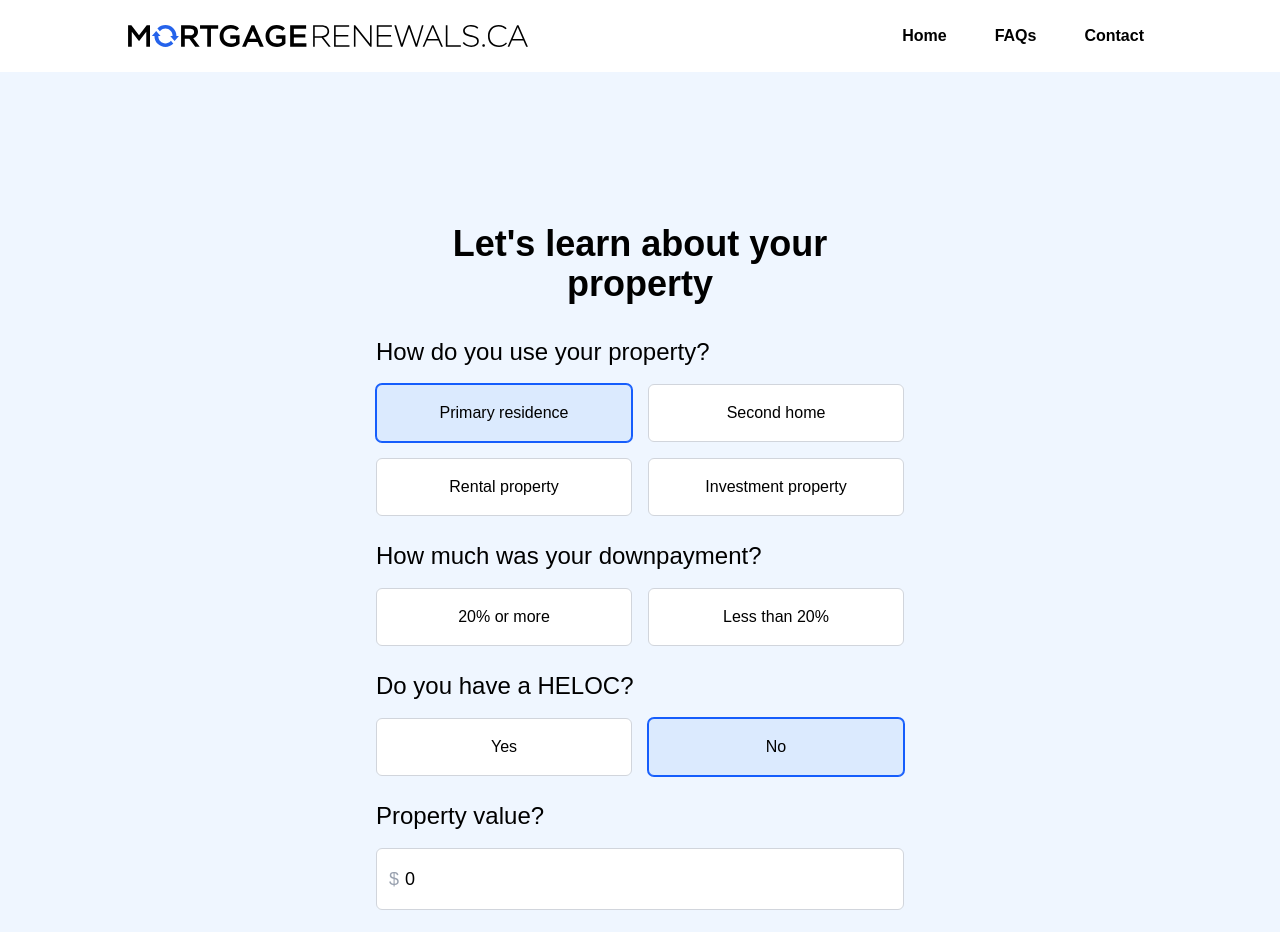
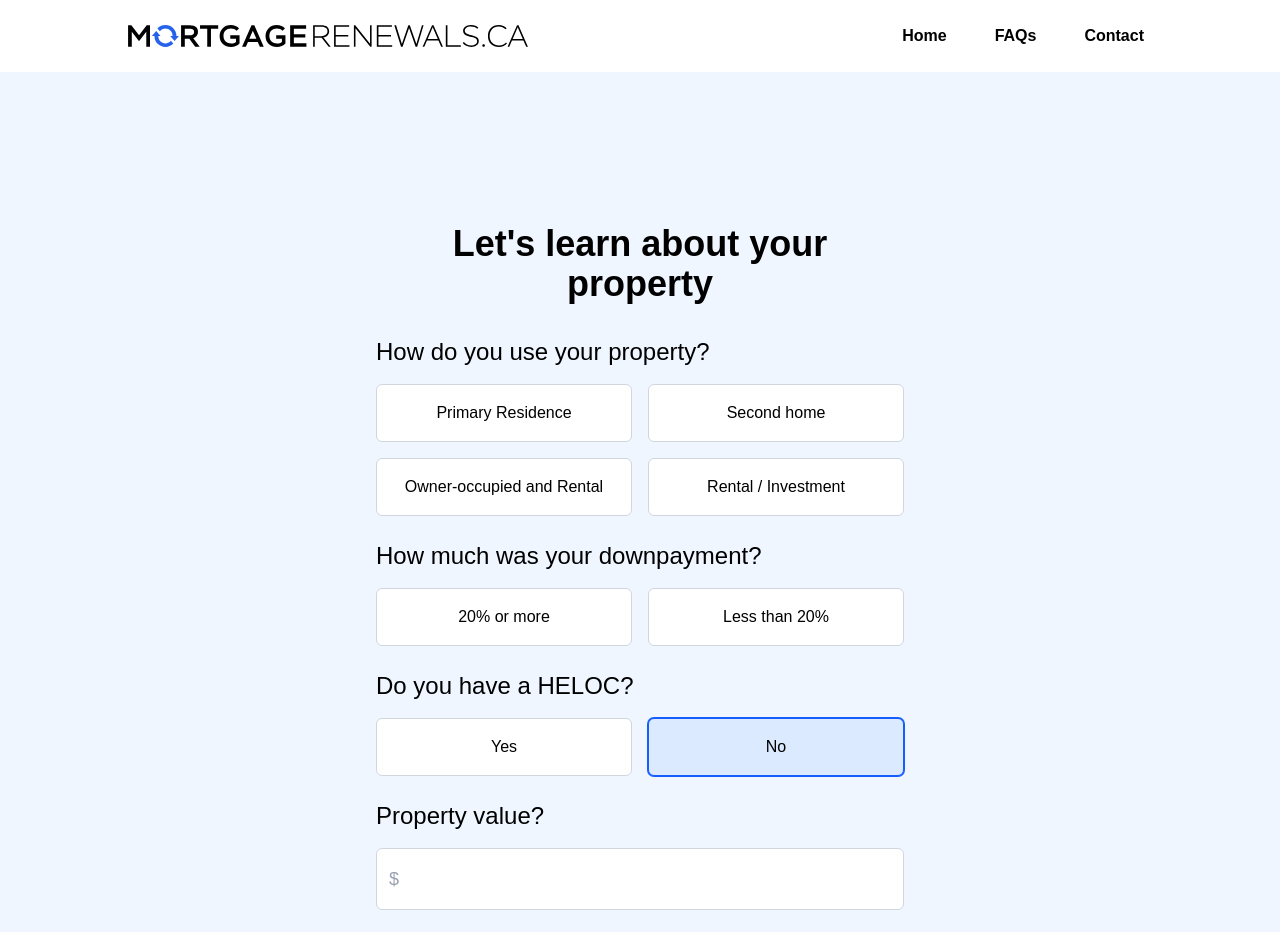
Before and after one commit to OBA-Creative/mortgage-renewal, a Next.js app: page /questionnaire/property in a window 1280 px wide. Shown: the top 932 px of the page. Built offline with nearby package versions, Linux system fonts and the light colour scheme; a web font is replaced by a local one.

Commit message:
Z's first feedback update

```diff
--- a/app/questionnaire/mortgage/page.js
+++ b/app/questionnaire/mortgage/page.js
@@ -13,14 +13,21 @@ export default function MortgagePage() {
     defaultValues: {
       belowOneMillion: "no",
       lender: "",
+      otherLender: "",
       maturityDate: "",
     },
   });
 
   const router = useRouter();
+  const selectedLender = watch("lender");
 
   const onSubmit = (data) => {
-    console.log("Mortgage data:", data);
+    // If 'Other' is selected, use the custom lender value
+    const payload = {
+      ...data,
+      lender: data.lender === "Other" ? data.otherLender : data.lender,
+    };
+    console.log("Mortgage data:", payload);
     router.push("/questionnaire/contact-info");
   };
 
@@ -112,6 +119,28 @@ export default function MortgagePage() {
           {errors.lender && (
             <p className="text-red-600 mt-1">{errors.lender.message}</p>
           )}
+
+          {/* Conditional 'Other' Input */}
+          {selectedLender === "Other" && (
+            <div className="flex flex-col space-y-2 mt-8">
+              <label htmlFor="otherLender" className="text-2xl">
+                Please specify your lender
+              </label>
+              <input
+                id="otherLender"
+                type="text"
+                {...register("otherLender", {
+                  required: "Please specify your lender",
+                })}
+                className="w-full rounded-md border border-gray-300 bg-white py-4 px-4 text-lg"
+              />
+              {errors.otherLender && (
+                <p className="text-red-600 mt-1">
+                  {errors.otherLender.message}
+                </p>
+              )}
+            </div>
+          )}
         </div>
 
         {/* Maturity Date */}
--- a/app/questionnaire/property/page.js
+++ b/app/questionnaire/property/page.js
@@ -12,10 +12,10 @@ export default function PropertyPage() {
   } = useForm({
     defaultValues: {
       city: "",
-      usage: "primary residence",
-      purchasePrice: 0,
+      usage: "e",
+      purchasePrice: "",
       heloc: "no",
-      helocBalance: 0,
+      helocBalance: "",
     },
   });
 
@@ -30,10 +30,10 @@ export default function PropertyPage() {
   };
 
   const usageOptions = [
-    "primary residence",
-    "second home",
-    "rental property",
-    "investment property",
+    "Primary Residence",
+    "Second home",
+    "Owner-occupied and Rental",
+    "Rental / Investment ",
   ];
 
   const downpaymentOptions = ["20% or more", "Less than 20%"];
@@ -129,8 +129,6 @@ export default function PropertyPage() {
                 </span>
                 <input
                   id="helocBalance"
-                  type="number"
-                  step="0.01"
                   {...register("helocBalance", {
                     required: "HELOC balance is required",
                     valueAsNumber: true,
@@ -158,8 +156,6 @@ export default function PropertyPage() {
             </span>
             <input
               id="purchasePrice"
-              type="number"
-              step="0.01"
               {...register("purchasePrice", {
                 required: "Purchase price is required",
                 valueAsNumber: true,
```
